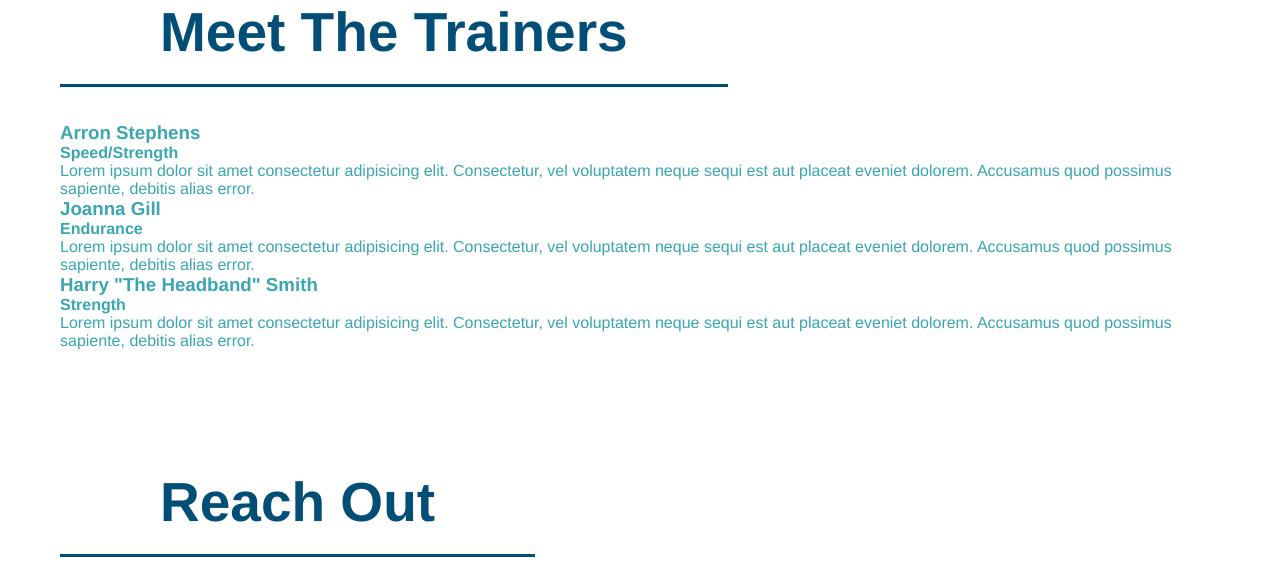
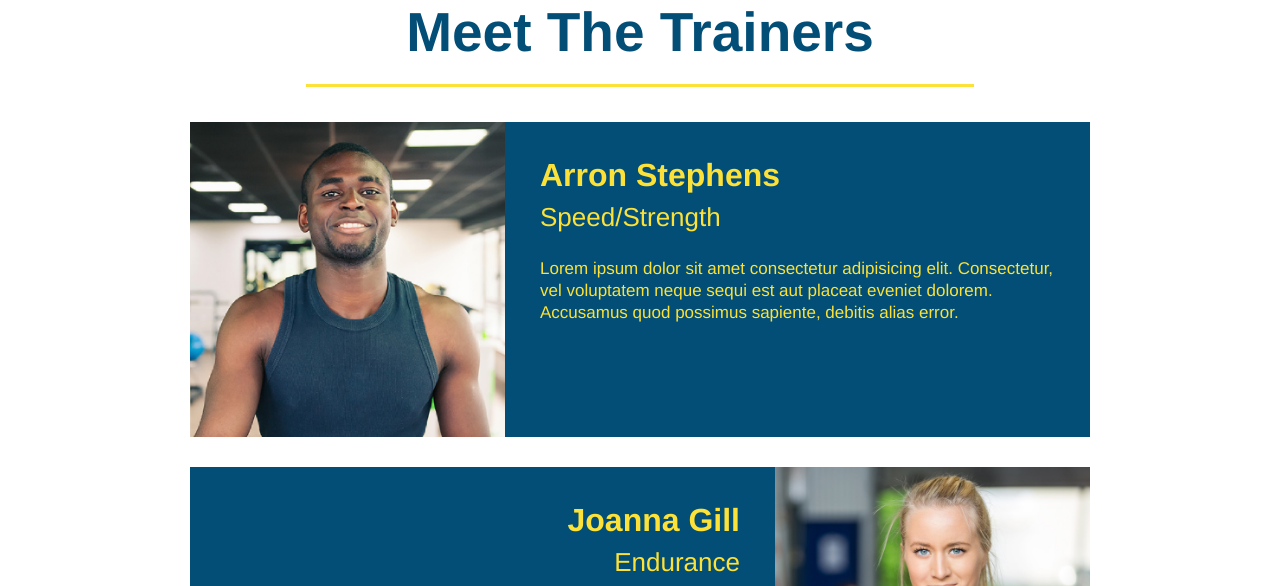
Before and after one commit to Beca-d/run-buddy, a plain HTML site: page index.html in a window 1280 px wide. Shown: the part 2790-3376 px from the top of the page. Drawn offline with Linux system fonts and the light colour scheme.

Commit message:
meet the trainers complete

```diff
--- a/assets/css/style.css
+++ b/assets/css/style.css
@@ -153,6 +153,58 @@ header nav ul li a {
     font-size: 23px;
 }
 
+.trainers {
+    text-align: center;
+}
+
+.trainer {
+    width: 900px;
+    margin: 0 auto 30px auto;
+    background: #024e76;
+    color: #fce138;
+    overflow: auto;
+}
+
+.trainer img {
+    width: 35%;
+    float: left;
+}
+
+.img-right {
+    width: 35%;
+    float: right;
+}
+
+.text-left {
+    text-align: left;
+}
+
+.text-right {
+    text-align: right;
+}
+
+.trainer-bio {
+    padding: 35px;
+    float: left;
+    width: 65%;
+}
+
+.trainer-bio h3 {
+    font-size: 32px;
+    margin-bottom: 8px;
+}
+
+.trainer-bio h4 {
+    font-weight: lighter;
+    font-size: 26px;
+    margin-bottom: 25px;
+}
+
+.trainer-bio p {
+    font-size: 17px;
+    line-height: 1.3;
+}
+
 footer {
     background: #fce138;
     width: 100%;
--- a/index.html
+++ b/index.html
@@ -65,14 +65,18 @@
         </section>
         <!-- "what we do" -->
         <section id="what-we-do" class="intro">
-            <h2 class="section-title primary-border">What We Do</h2>
+            <h2 class="section-title primary-border">
+                What We Do
+            </h2>
             <p>
                 Lorem, ipsum dolor sit amet consectetur adipisicing elit. Voluptas molestias quia repellendus tenetur non quo enim explicabo dolores ipsam reiciendis at recusandae cumque sapiente, autem ipsa quas error? Aspernatur accusantium facilis quos recusandae ut maxime expedita suscipit, fuga eligendi placeat sequi corrupti rerum id sapiente.
             </p>
         </section>
         <!-- "what you do" -->
         <section id="what-you-do" class="steps">
-            <h2 class="section-title secondary-border">What You Do</h2>
+            <h2 class="section-title secondary-border">
+                What You Do
+            </h2>
             <div>
                 <img src="./assets/images/step-1.svg" alt="" />
                 <h3>Step 1: <span>Fill Out The Form Above.</span></h3>
@@ -103,33 +107,46 @@
             </div>
         </section>
         <!-- "Meet the Trainers" -->
-        <section id="your-trainers">
-            <h2 class="section-title">Meet The Trainers</h2>
-            <div class="arron">
+        <section id="your-trainers" class="trainers">
+            <h2 class="section-title primary-border">
+                Meet The Trainers
+            </h2>
+            <article class="trainer">
+                <img src="./assets/images/trainer-1.jpg" alt="Arron Stephens in his workout clothes, ready to pump iron"/>
+                <div class="trainer-bio text-left">
                     <h3>Arron Stephens</h3>
-                <strong>Speed/Strength</strong>
+                    <h4>Speed/Strength</h4>
                     <p>
                         Lorem ipsum dolor sit amet consectetur adipisicing elit. Consectetur, vel voluptatem neque sequi est aut placeat eveniet dolorem. Accusamus quod possimus sapiente, debitis alias error.
                     </p>
                 </div>
-            <div class="joanna">
+            </article>
+            <article class="trainer">
+                <div class="trainer-bio text-right">
                     <h3>Joanna Gill</h3>
-                <strong>Endurance</strong>
+                    <h4>Endurance</h4>
                     <p>
                         Lorem ipsum dolor sit amet consectetur adipisicing elit. Consectetur, vel voluptatem neque sequi est aut placeat eveniet dolorem. Accusamus quod possimus sapiente, debitis alias error.
                     </p>
                 </div>
-            <div class="harry">
+                <img src="./assets/images/trainer-2.jpg" alt="Joanna Gill cooling off after a workout"/>
+            </article>
+            <article class="trainer">
+                <img src="./assets/images/trainer-3.jpg" alt="Harry Smith wearing a headband and lifting comically small pink weights"/>
+                <div class="trainer-bio text-left">
                     <h3>Harry "The Headband" Smith</h3>
-                <strong>Strength</strong>
+                    <h4>Strength</h4>
                     <p>
                         Lorem ipsum dolor sit amet consectetur adipisicing elit. Consectetur, vel voluptatem neque sequi est aut placeat eveniet dolorem. Accusamus quod possimus sapiente, debitis alias error.
                     </p>
                 </div>
+            </article>
         </section>
         <!-- "reach out" -->
         <section id="reach-out">
-            <h2 class="section-title">Reach Out</h2>
+            <h2 class="section-title" class="reachout">
+                Reach Out
+            </h2>
             <h3>Run Buddy</h3>
             <p>
                 Any questions or concerns before signing up?
```
Also changed, not shown: assets/images/trainer-1.jpg (added), assets/images/trainer-2.jpg (added), assets/images/trainer-3.jpg (added). Lines whose indentation alone changed are shown as unchanged.
